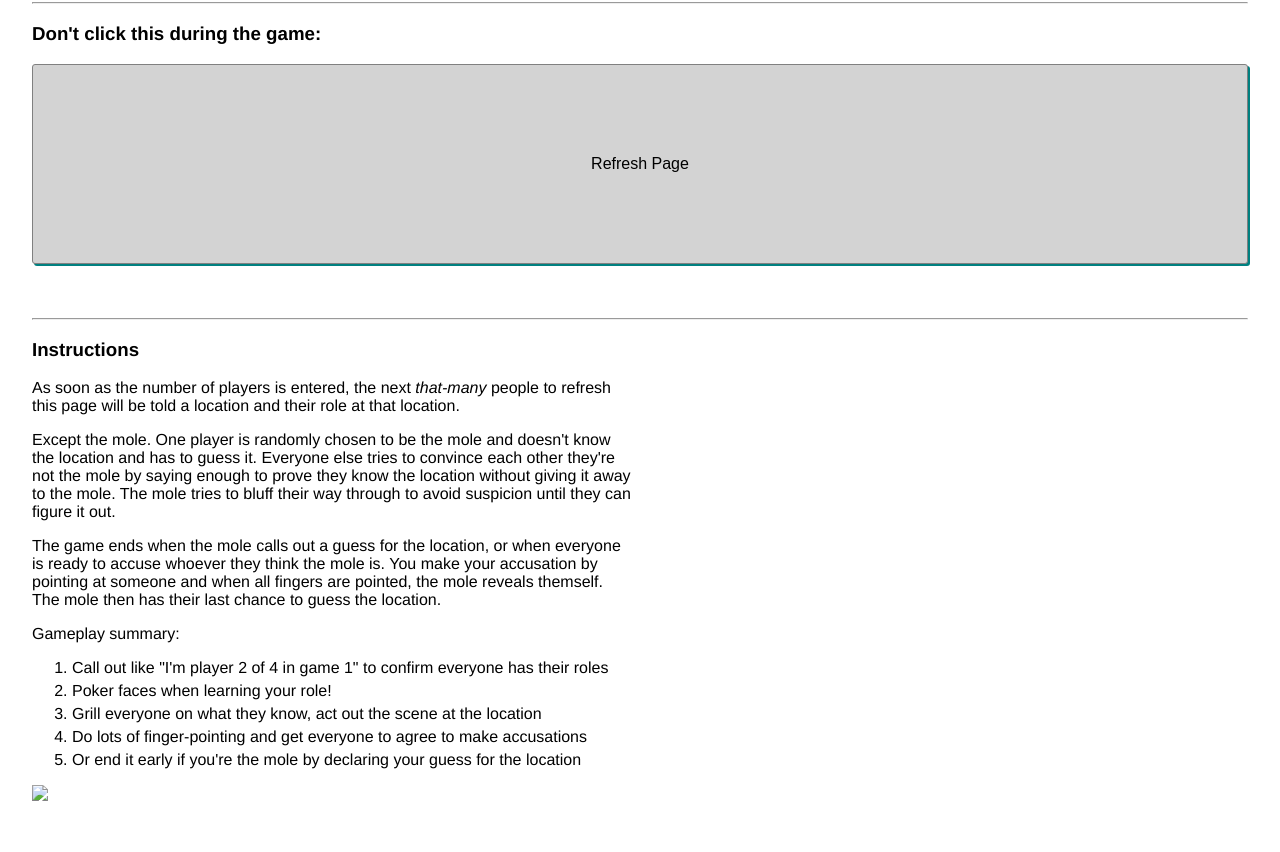
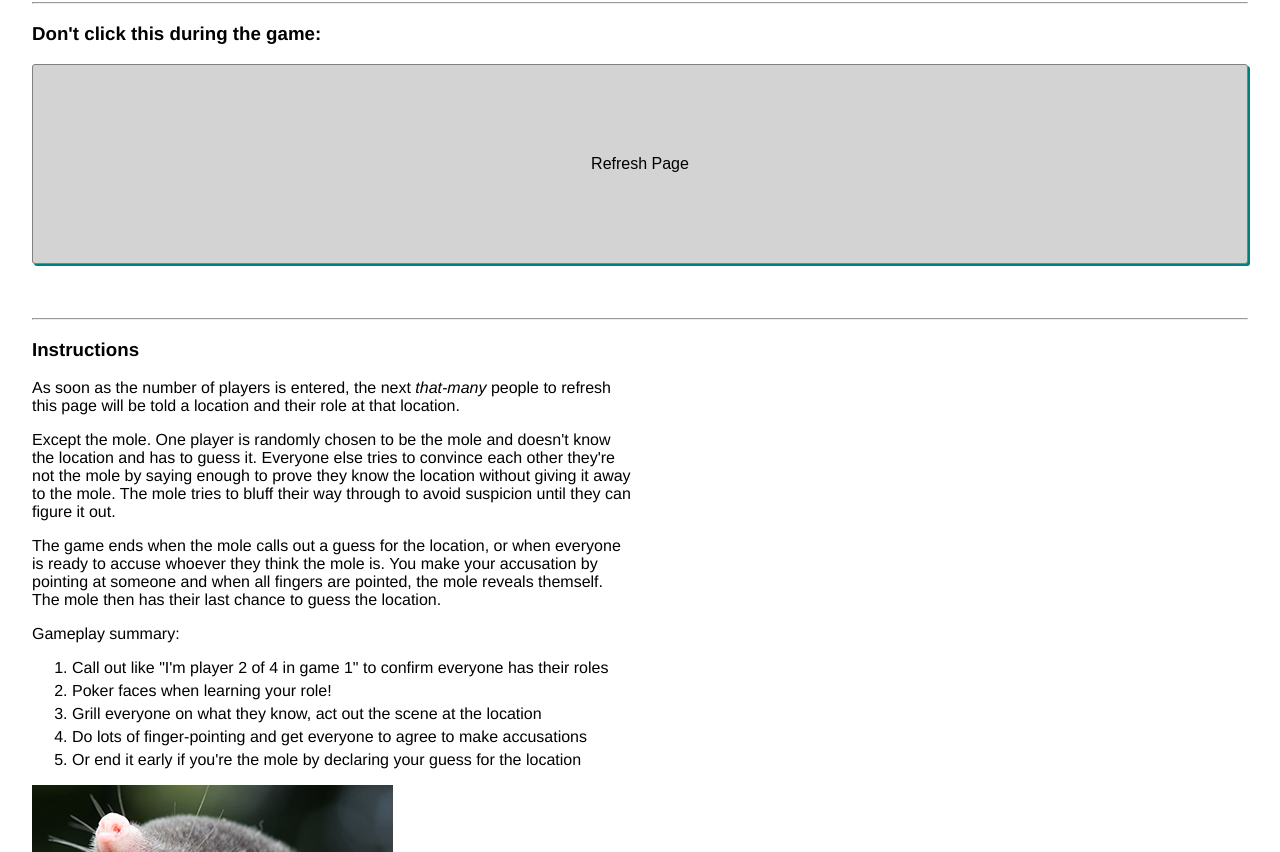
Before and after one commit to dreeves/molecall, a website: page pub/index.html in a window 1280 px wide. Shown: the part 88-940 px from the top of the page. Drawn offline with Linux system fonts and the light colour scheme; no server answers.

Commit message:
Literal mole link

```diff
--- a/pub/index.html
+++ b/pub/index.html
@@ -136,7 +136,7 @@ Scoring summary:
 -->
 
 <img
-src="literal-mole.png"/>
+src="/literal-mole.png"/>
 
 <!--
 open question: as players get good, do they all end up trying to be falsely accused and not revealing any useful information at all?
```
